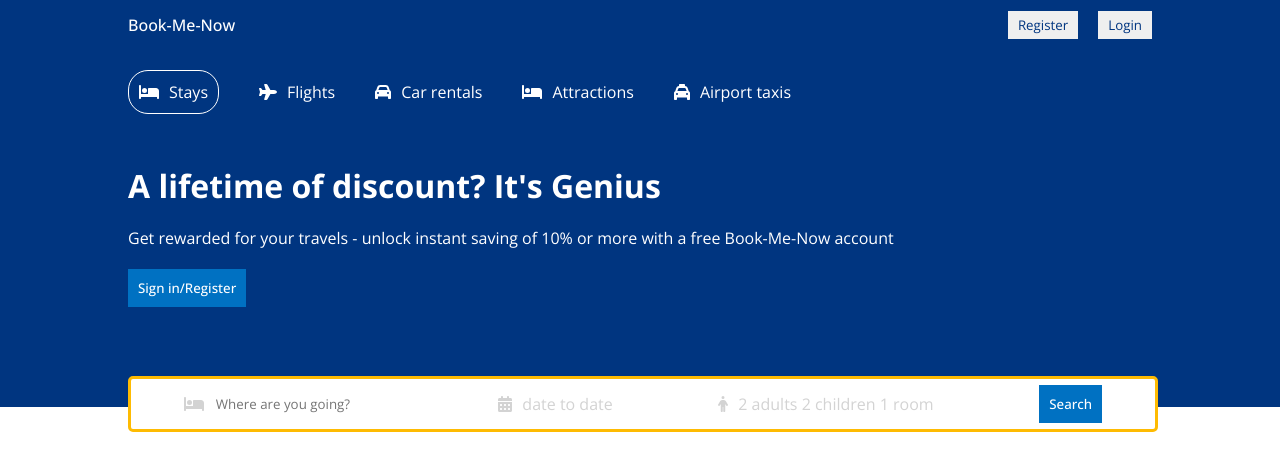
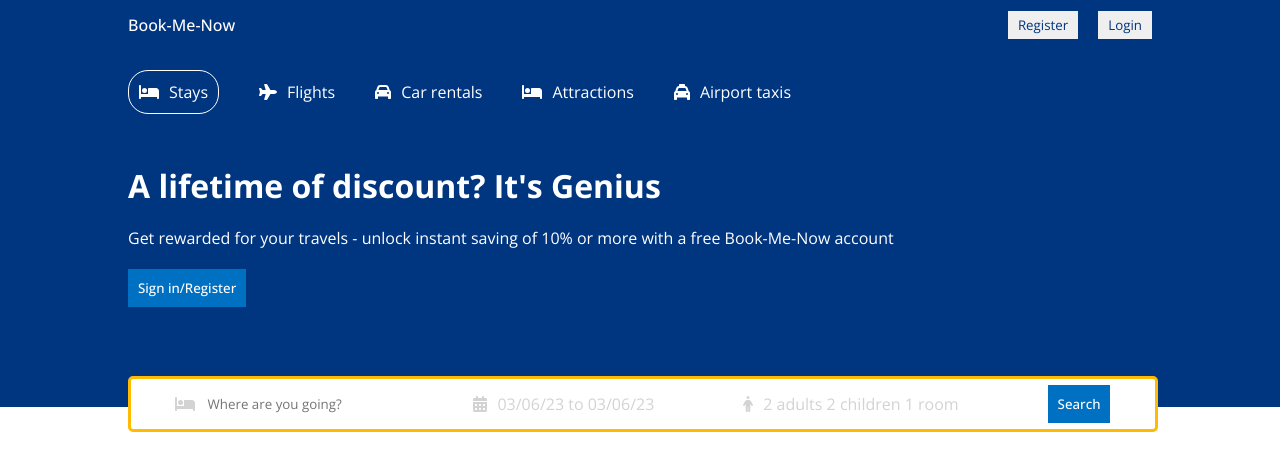
Before and after one commit to Zahid-Sarang/Book-me-now-UI, a React (Create React App) app: page / in a window 1280 px wide. Shown: the top 470 px of the page. Built offline with nearby package versions, Linux system fonts and the light colour scheme.

Commit message:
date range package

```diff
--- a/package.json
+++ b/package.json
@@ -10,7 +10,9 @@
     "@testing-library/jest-dom": "^5.16.4",
     "@testing-library/react": "^13.1.1",
     "@testing-library/user-event": "^13.5.0",
+    "date-fns": "^2.29.3",
     "react": "^18.0.0",
+    "react-date-range": "^1.4.0",
     "react-dom": "^18.0.0",
     "react-router-dom": "^6.8.2",
     "react-scripts": "5.0.1",
--- a/src/components/header/Header.jsx
+++ b/src/components/header/Header.jsx
@@ -1,4 +1,4 @@
-import React from "react";
+import React, { useState } from "react";
 import "./header.css";
 
 import {
@@ -10,8 +10,19 @@
   faTaxi,
 } from "@fortawesome/free-solid-svg-icons";
 import { FontAwesomeIcon } from "@fortawesome/react-fontawesome";
-
+import { DateRange } from "react-date-range";
+import "react-date-range/dist/styles.css"; // main css file
+import "react-date-range/dist/theme/default.css"; // theme css file
+import { format } from "date-fns";
 const Header = () => {
+    const [openDate,setOpenDate] = useState(false)
+  const [date, setDate] = useState([
+    {
+      startDate: new Date(),
+      endDate: new Date(),
+      key: "selection",
+    },
+  ]);
   return (
     <div className="header">
       <div className="headerContainer">
@@ -54,7 +65,17 @@
           </div>
           <div className="headerSearchItem">
             <FontAwesomeIcon icon={faCalendarDays} className="headerIcon" />
-            <span className="headerSearchText">date to date</span>
+            <span onClick={() => setOpenDate(!openDate)} className="headerSearchText">{`${format(
+              date[0].startDate,
+              "MM/dd/yy"
+            )} to ${format(date[0].endDate,"MM/dd/yy")}`}</span>
+            {openDate && <DateRange
+              editableDateInputs={true}
+              onChange={(item) => setDate([item.selection])}
+              moveRangeOnFirstSelection={false}
+              ranges={date}
+              className="date"
+            />}
           </div>
           <div className="headerSearchItem">
             <FontAwesomeIcon icon={faPerson} className="headerIcon" />
--- a/src/components/header/header.css
+++ b/src/components/header/header.css
@@ -82,3 +82,8 @@
     color: lightgray;
     cursor: pointer;
 }
+
+.date{
+    position: absolute;
+    top: 50px;
+}
```
Also changed, not shown: 1 other file (tests, documents, lock files or other folders).
